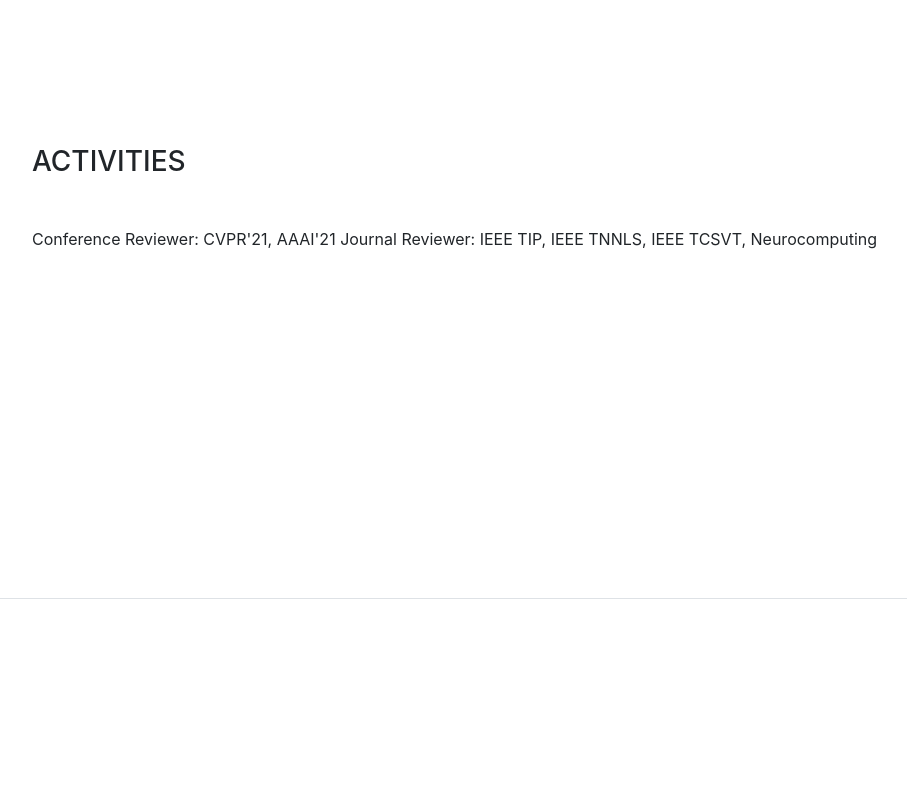
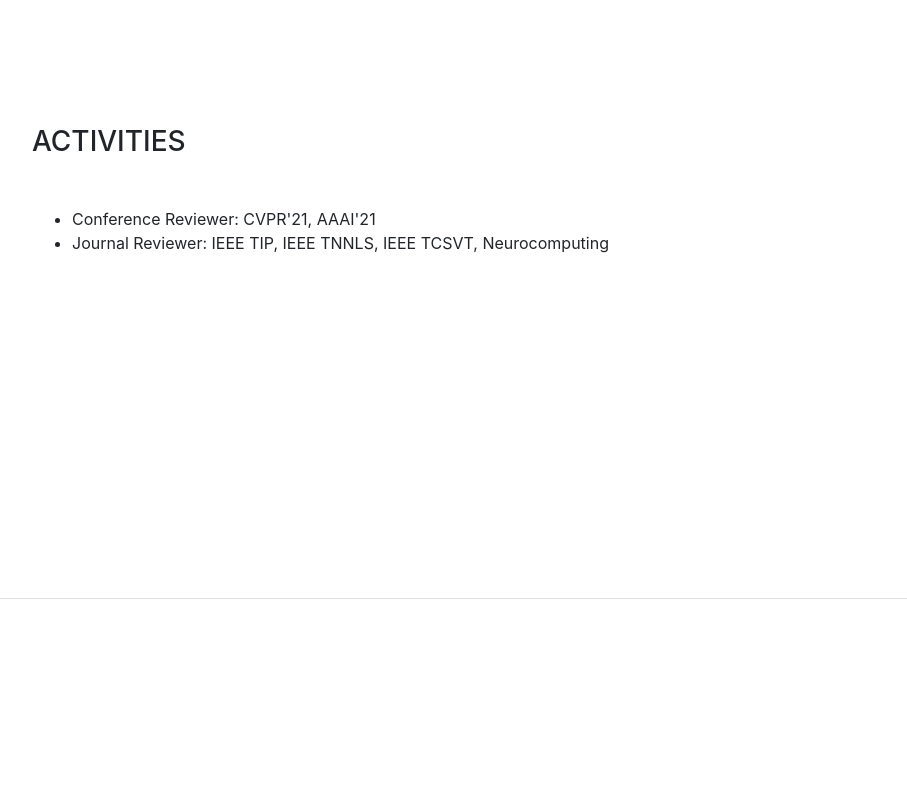
Before and after one commit to lmbxmu/lmbxmu.github.io, a website with bundled scripts: page index.html in a window 1280 px wide. Shown: the part 2100-2900 px from the top of the page, without its empty margins (288-1195 px from the left). Built offline with nearby package versions, Linux system fonts and the light colour scheme; some icons are missing; a web font is replaced by a local one.

Commit message:
Update index.html

```diff
--- a/index.html
+++ b/index.html
@@ -255,9 +255,10 @@
     <section class="resume-section p-3 p-lg-5 d-flex flex-column" id="activities">
       <div class="my-auto">
         <h3 class="mb-5">Activities</h3>
-        Conference Reviewer: CVPR'21, AAAI'21
-
-        Journal Reviewer: IEEE TIP, IEEE TNNLS, IEEE TCSVT, Neurocomputing
+          <ul>
+              <li>Conference Reviewer: CVPR'21, AAAI'21
+              <li>Journal Reviewer: IEEE TIP, IEEE TNNLS, IEEE TCSVT, Neurocomputing
+          </ul>
       </div>
     </section>
 
```
